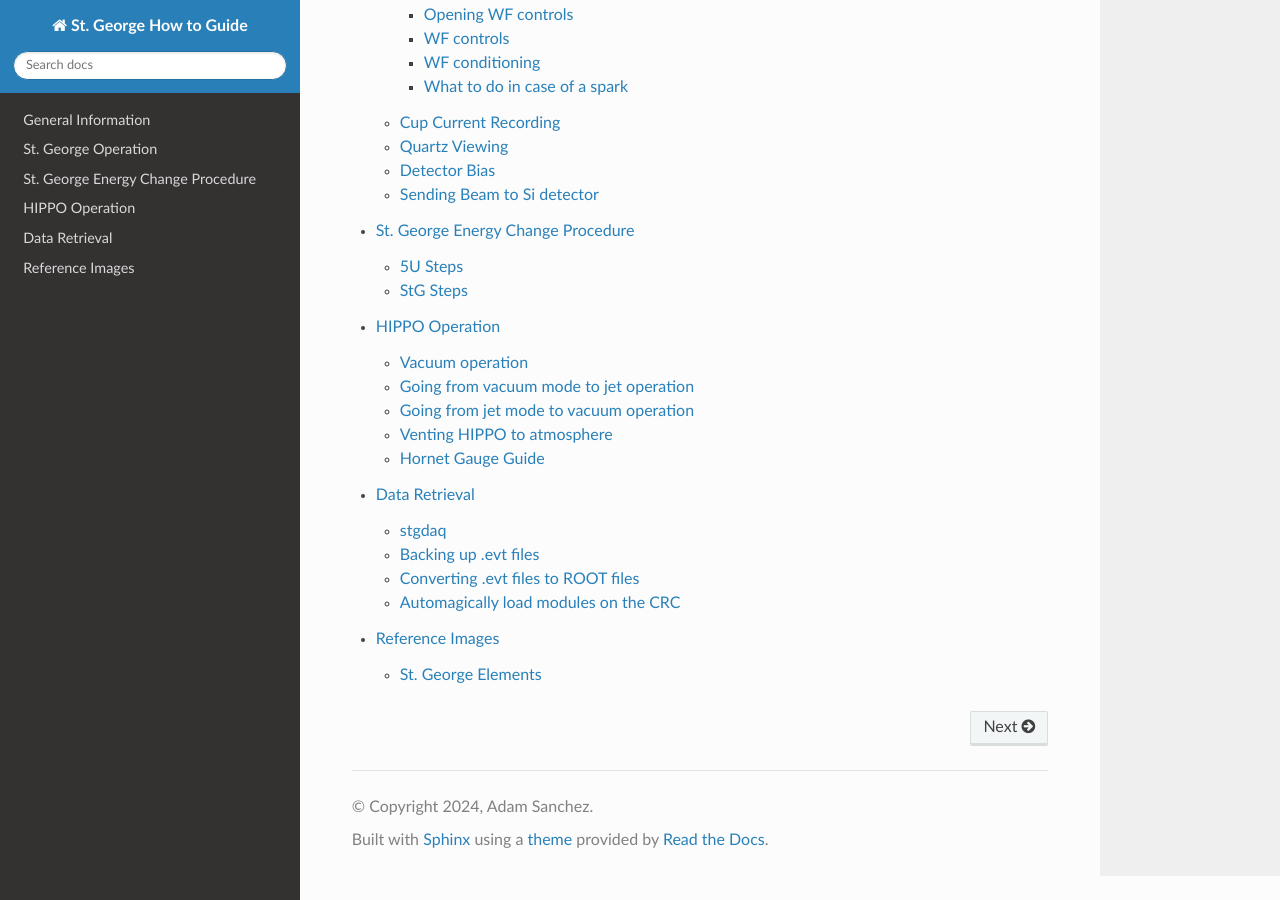
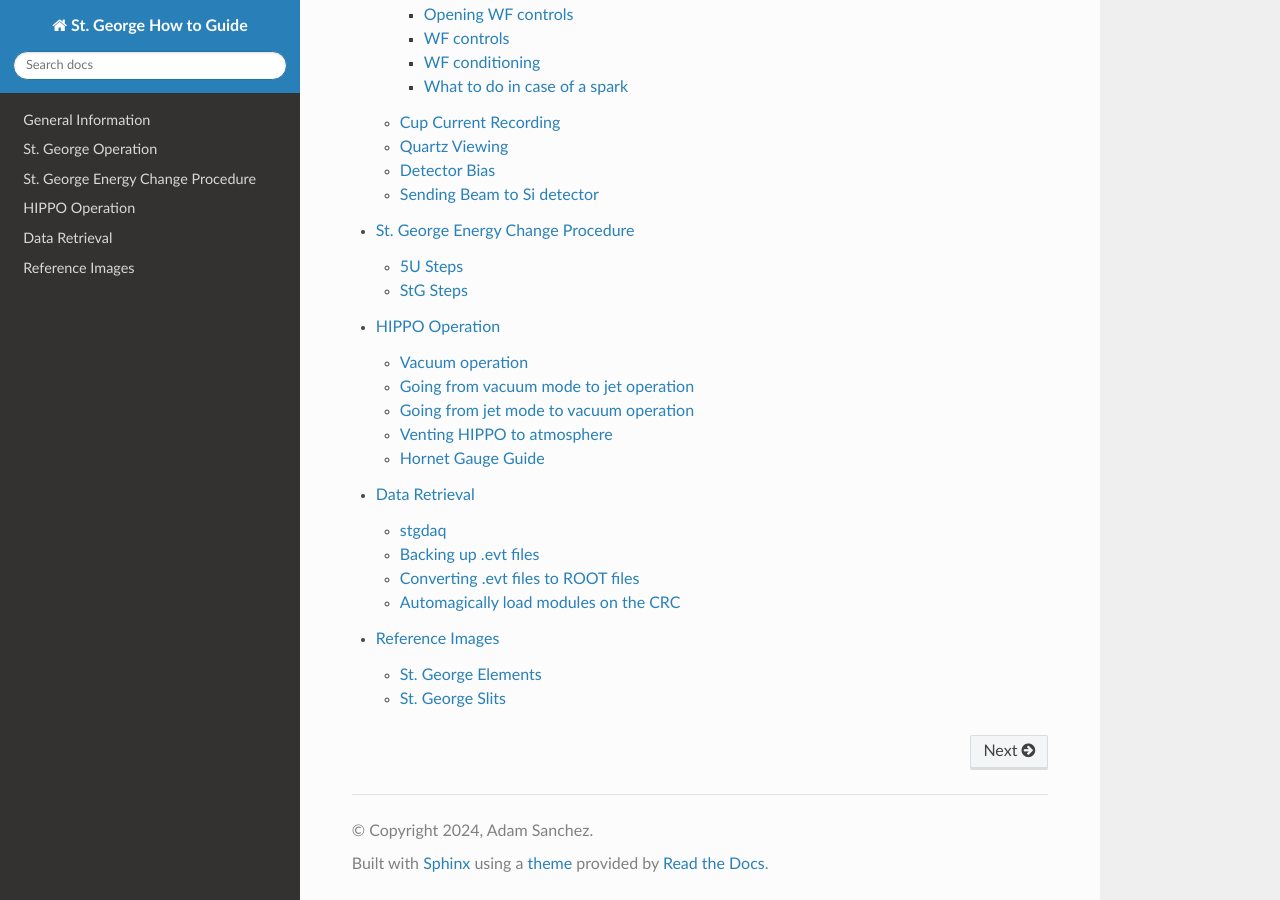
Before and after one commit to asanch25/StG-How-To, a Sphinx documentation site: the page built from docs/source/index.rst, in a window 1280 px wide and 900 px high, scrolled down 1090 px. Built offline with Sphinx 7.4.7 and the Read the Docs theme 3.1.0, drawn with Linux system fonts in a browser that asks for light colours; pages that are not in the unit, such as notebooks, are missing from menus.

Commit message:
Update referenceimages.rst
StG slit locations

```diff
--- a/docs/source/referenceimages.rst
+++ b/docs/source/referenceimages.rst
@@ -5,3 +5,8 @@ St. George Elements
 -------------------
 .. figure:: images/stg.png
    :width: 400px
+
+St. George Slits
+-------------------
+.. figure:: images/stgslits.png
+   :width: 400px
```
